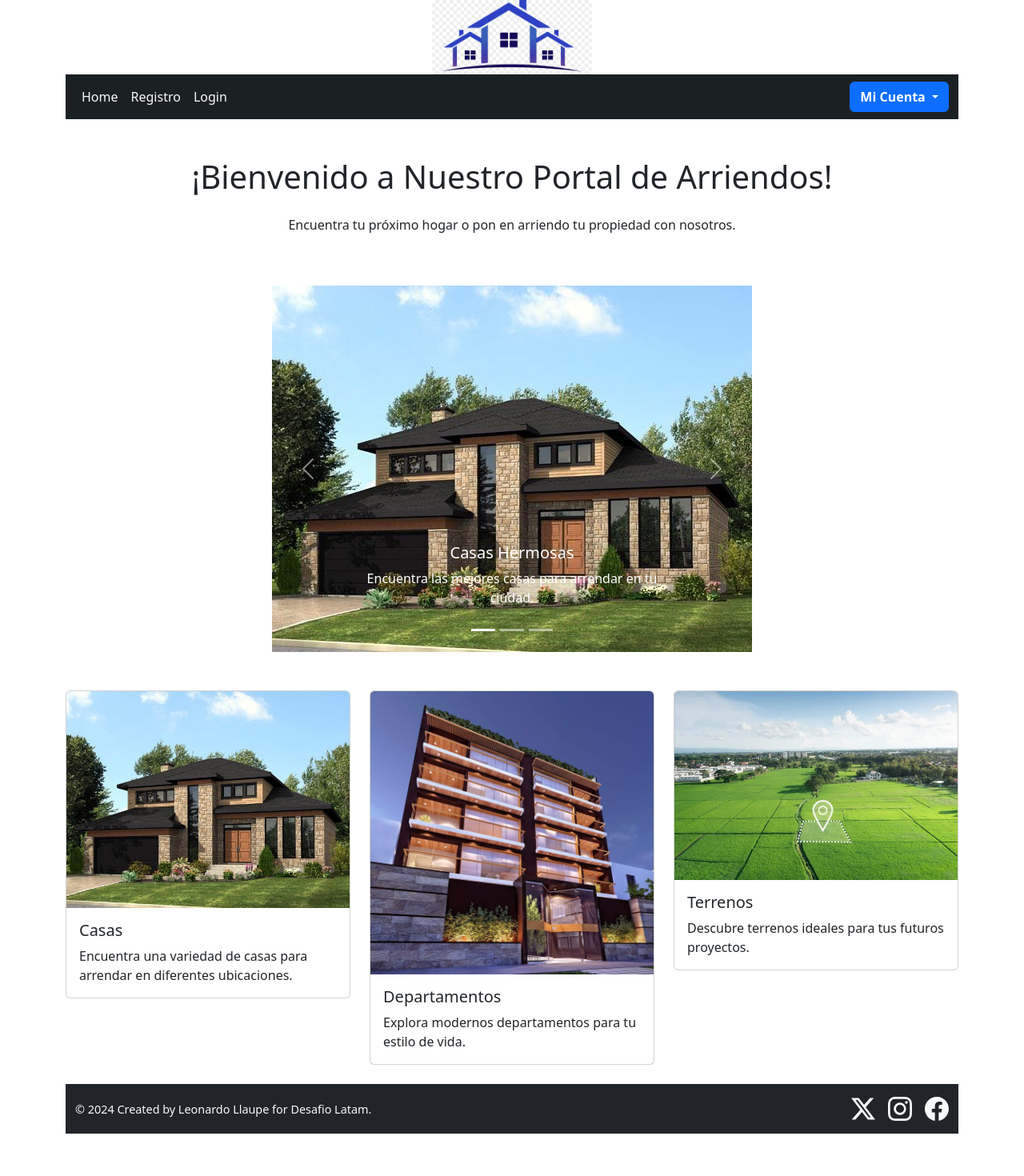
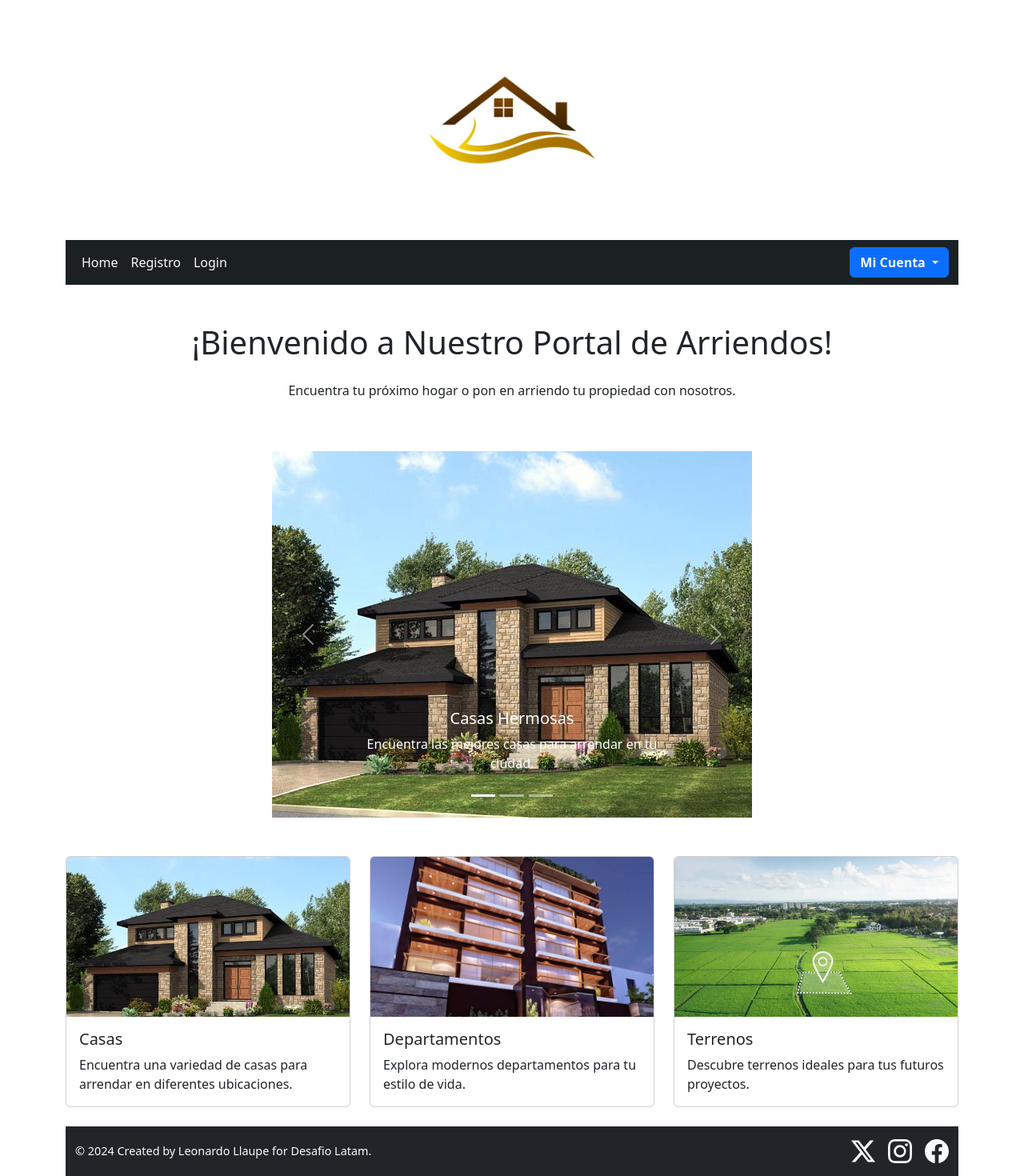
Before and after one commit to leoallp/Proyecto_Web_Inmobiliaria, a Django app: page / in a window 1280 px wide. Shown: the whole page at 80% size. Before the commit the page ends 1417 px from the top, so only its background shows below. Run offline with Django 5.2, Linux system fonts and the light colour scheme; parts of the project's set-up code (start-up, migrations or seed data) failed here and were passed over.

Commit message:
proyecto terminado

```diff
--- /dev/null
+++ b/arriendo_app/static/css/style.css
@@ -0,0 +1,14 @@
+.card-img-custom {
+    height: 200px; /* Establece una altura fija para las imágenes */
+    object-fit: cover; /* Ajusta la imagen para cubrir el área del contenedor sin deformarla */
+}
+
+.card {
+    height: 100%; /* Asegura que la tarjeta ocupe todo el espacio del contenedor */
+    display: flex;
+    flex-direction: column; /* Asegura que el contenido de la tarjeta esté alineado verticalmente */
+}
+
+.card-body {
+    flex: 1; /* Permite que el cuerpo de la tarjeta ocupe el espacio disponible */
+}
--- a/arriendo_app/templates/header.html
+++ b/arriendo_app/templates/header.html
@@ -3,7 +3,7 @@
 <div  class="container">
     <div class="d-flex justify-content-center">
         <a href="/">
-            <img src="{% static 'img/logo2.jpg' %}" alt="logo" class="img-fluid" style="max-width: 200px; ">
+            <img src="{% static 'img/logo4.jpg' %}" alt="logo" class="img-fluid" style="max-width: 300px; ">
         </a>
     </div>
 </div>
--- a/arriendo_app/templates/index.html
+++ b/arriendo_app/templates/index.html
@@ -53,7 +53,7 @@
     <div class="row mt-5">
         <div class="col-lg-4 col-md-6 mb-4">
             <div class="card">
-                <img src="{% static 'img/casa1.jpg' %}" class="card-img-top" alt="Casa">
+                <img src="{% static 'img/casa1.jpg' %}" class="card-img-top card-img-custom" alt="Casa">
                 <div class="card-body">
                     <h5 class="card-title">Casas</h5>
                     <p class="card-text">Encuentra una variedad de casas para arrendar en diferentes ubicaciones.</p>
@@ -62,7 +62,7 @@
         </div>
         <div class="col-lg-4 col-md-6 mb-4">
             <div class="card">
-                <img src="{% static 'img/depto.jpg' %}" class="card-img-top" alt="Departamento">
+                <img src="{% static 'img/depto.jpg' %}" class="card-img-top card-img-custom" alt="Departamento">
                 <div class="card-body">
                     <h5 class="card-title">Departamentos</h5>
                     <p class="card-text">Explora modernos departamentos para tu estilo de vida.</p>
@@ -71,7 +71,7 @@
         </div>
         <div class="col-lg-4 col-md-6 mb-4">
             <div class="card">
-                <img src="{% static 'img/terreno.jpg' %}" class="card-img-top" alt="Terreno">
+                <img src="{% static 'img/terreno.jpg' %}" class="card-img-top card-img-custom" alt="Terreno">
                 <div class="card-body">
                     <h5 class="card-title">Terrenos</h5>
                     <p class="card-text">Descubre terrenos ideales para tus futuros proyectos.</p>
@@ -79,6 +79,7 @@
             </div>
         </div>
     </div>
+
 </div>
 
 {% endblock %}
```
Also changed, not shown: arriendo_app/static/img/logo3.png (added), arriendo_app/static/img/logo4.jpg (added).
